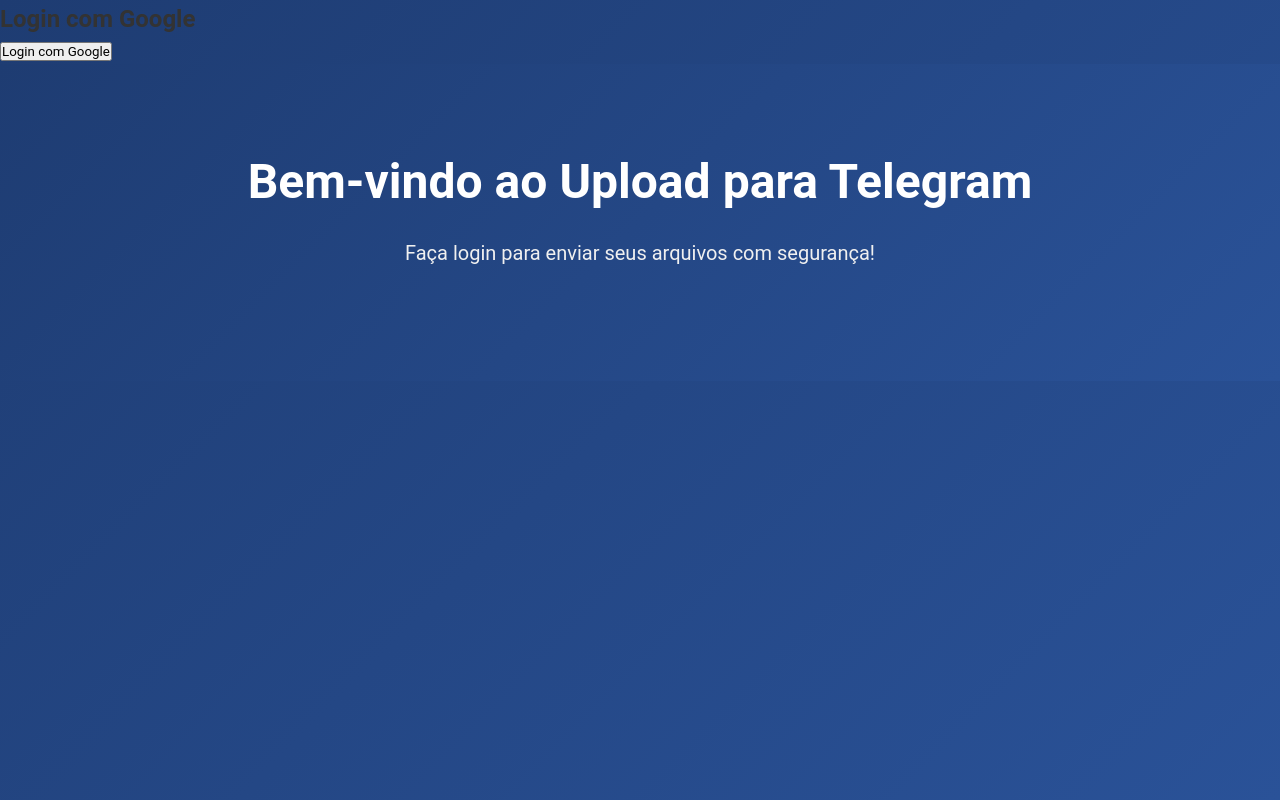
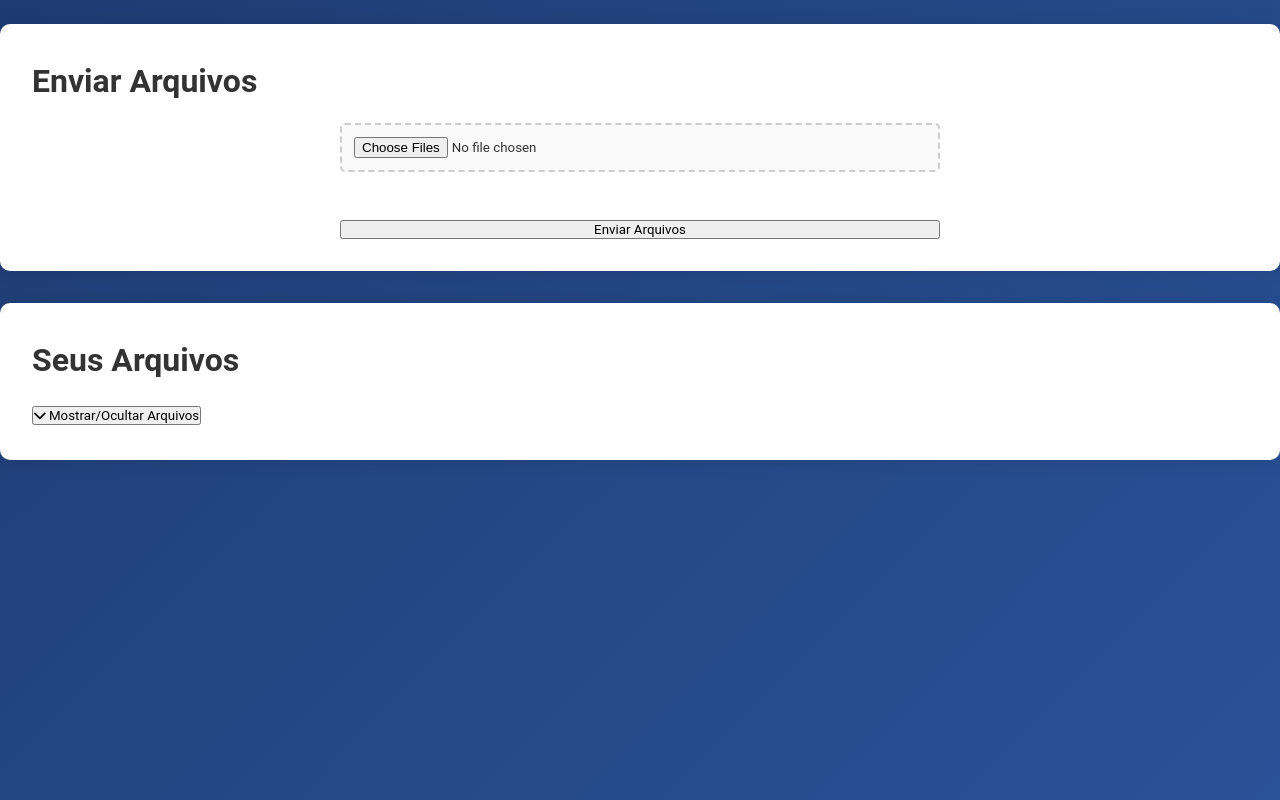
Before and after one commit to Uparchive/uploadbot, a plain HTML site: page index.html in a window 1280 px wide. Drawn offline with Linux system fonts and the light colour scheme.

Commit message:
Update index.html

```diff
--- a/index.html
+++ b/index.html
@@ -11,14 +11,8 @@
 </head>
 
 <body>
-    <!-- Seção de Login -->
-    <section id="login-section">
-        <h2>Login com Google</h2>
-        <button id="google-login-button">Login com Google</button>
-    </section>
-
-    <!-- Seção de Upload -->
-    <section id="upload-section" style="display: none;">
+    <!-- Atualize a seção de upload -->
+    <section id="upload-section">
         <h2>Enviar Arquivos</h2>
         <form id="upload-form">
             <input type="file" id="file-input" multiple>
@@ -28,8 +22,8 @@
         <div id="progress-container"></div>
     </section>
 
-    <!-- Seção de Lista de Arquivos -->
-    <section id="file-list-section" style="display: none;">
+    <!-- Atualize a seção de lista de arquivos -->
+    <section id="file-list-section">
         <h2>Seus Arquivos</h2>
         <div id="file-list-container">
             <ul id="file-list"></ul>
@@ -37,15 +31,6 @@
         <button id="toggle-file-list-button"><i class="fas fa-chevron-down"></i> Mostrar/Ocultar Arquivos</button>
     </section>
 
-    <!-- Botão de Logout -->
-    <button id="logout-button" style="display: none;">Logout</button>
-
-    <!-- Seção Hero para visitantes não logados -->
-    <section id="hero-section">
-        <h1>Bem-vindo ao Upload para Telegram</h1>
-        <p>Faça login para enviar seus arquivos com segurança!</p>
-    </section>
-
     <!-- Scripts -->
     <script src="script.js"></script>
 </body>
```
